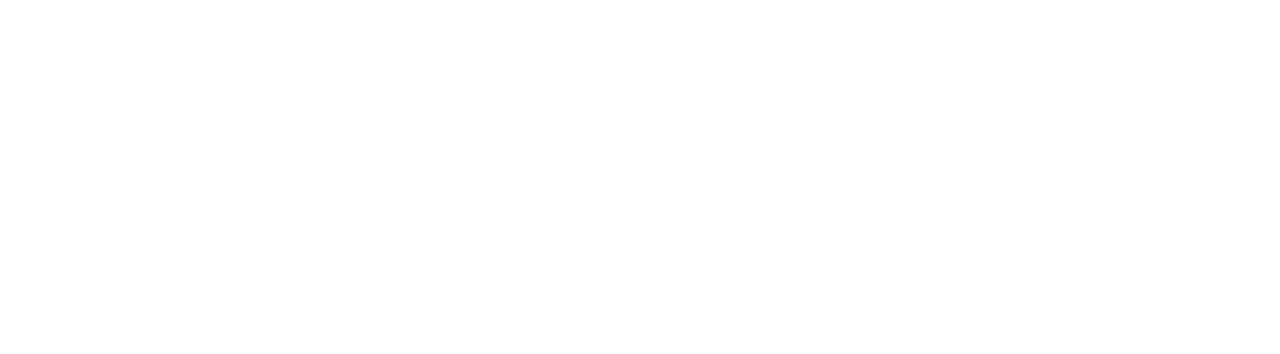
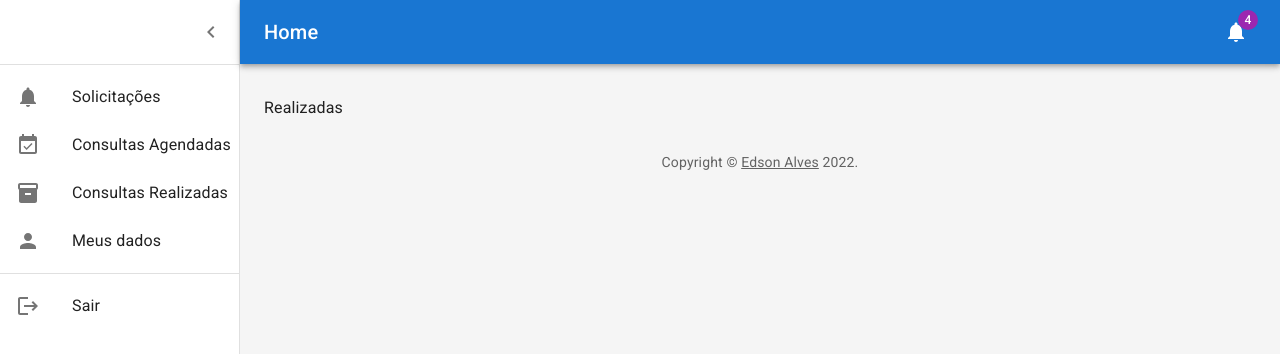
Before and after one commit to egaldino/telepsicologia-psicologo-web, a React (Create React App) app: page /history in a window 1280 px wide. Before the commit this address had no page. Shown: the top 354 px of the page. Built offline with nearby package versions, Linux system fonts and the light colour scheme.

Commit message:
Adicionando template da Home

```diff
--- a/src/App.js
+++ b/src/App.js
@@ -1,6 +1,7 @@
 import React from 'react';
 import Login from "./pages/login/Login";
 import Register from "./pages/register/Register";
+import HomeTemplate from "./pages/home/HomeTemplate";
 import {BrowserRouter, Route, Routes} from "react-router-dom";
 
 
@@ -8,8 +9,24 @@
     return (
         <BrowserRouter>
             <Routes>
-                <Route path="/" element={<Login />} />
-                <Route path="register" element={<Register />} />
+                <Route path="/" element={<Login/>}/>
+                <Route path="register" element={<Register/>}/>
+                <Route path="requests" element={
+                    <HomeTemplate>
+                        Solicitacoes
+                    </HomeTemplate>}/>
+                <Route path="schedule" element={
+                    <HomeTemplate>
+                        Agendamentos
+                    </HomeTemplate>}/>
+                <Route path="history" element={
+                    <HomeTemplate>
+                        Realizadas
+                    </HomeTemplate>}/>
+                <Route path="profile" element={
+                    <HomeTemplate>
+                        Perfil
+                    </HomeTemplate>}/>
             </Routes>
         </BrowserRouter>
     );
--- /dev/null
+++ b/src/pages/home/HomeTemplate.jsx
@@ -0,0 +1,171 @@
+import * as React from 'react';
+import { styled, createTheme, ThemeProvider } from '@mui/material/styles';
+import CssBaseline from '@mui/material/CssBaseline';
+import MuiDrawer from '@mui/material/Drawer';
+import Box from '@mui/material/Box';
+import MuiAppBar from '@mui/material/AppBar';
+import Toolbar from '@mui/material/Toolbar';
+import List from '@mui/material/List';
+import Typography from '@mui/material/Typography';
+import Divider from '@mui/material/Divider';
+import IconButton from '@mui/material/IconButton';
+import Badge from '@mui/material/Badge';
+import Container from '@mui/material/Container';
+import Link from '@mui/material/Link';
+import MenuIcon from '@mui/icons-material/Menu';
+import ChevronLeftIcon from '@mui/icons-material/ChevronLeft';
+import NotificationsIcon from '@mui/icons-material/Notifications';
+import { mainListItems, secondaryListItems } from './listItems';
+
+
+function Copyright(props) {
+    return (
+        <Typography variant="body2" color="text.secondary" align="center" {...props}>
+            {'Copyright © '}
+            <Link color="inherit" href="https://mui.com/">
+                Edson Alves
+            </Link>{' '}
+            {new Date().getFullYear()}
+            {'.'}
+        </Typography>
+    );
+}
+
+const drawerWidth = 240;
+
+const AppBar = styled(MuiAppBar, {
+    shouldForwardProp: (prop) => prop !== 'open',
+})(({ theme, open }) => ({
+    zIndex: theme.zIndex.drawer + 1,
+    transition: theme.transitions.create(['width', 'margin'], {
+        easing: theme.transitions.easing.sharp,
+        duration: theme.transitions.duration.leavingScreen,
+    }),
+    ...(open && {
+        marginLeft: drawerWidth,
+        width: `calc(100% - ${drawerWidth}px)`,
+        transition: theme.transitions.create(['width', 'margin'], {
+            easing: theme.transitions.easing.sharp,
+            duration: theme.transitions.duration.enteringScreen,
+        }),
+    }),
+}));
+
+const Drawer = styled(MuiDrawer, { shouldForwardProp: (prop) => prop !== 'open' })(
+    ({ theme, open }) => ({
+        '& .MuiDrawer-paper': {
+            position: 'relative',
+            whiteSpace: 'nowrap',
+            width: drawerWidth,
+            transition: theme.transitions.create('width', {
+                easing: theme.transitions.easing.sharp,
+                duration: theme.transitions.duration.enteringScreen,
+            }),
+            boxSizing: 'border-box',
+            ...(!open && {
+                overflowX: 'hidden',
+                transition: theme.transitions.create('width', {
+                    easing: theme.transitions.easing.sharp,
+                    duration: theme.transitions.duration.leavingScreen,
+                }),
+                width: theme.spacing(7),
+                [theme.breakpoints.up('sm')]: {
+                    width: theme.spacing(9),
+                },
+            }),
+        },
+    }),
+);
+
+const mdTheme = createTheme();
+
+function HomeContent({children}) {
+    const [open, setOpen] = React.useState(true);
+    const toggleDrawer = () => {
+        setOpen(!open);
+    };
+
+    return (
+        <ThemeProvider theme={mdTheme}>
+            <Box sx={{ display: 'flex' }}>
+                <CssBaseline />
+                <AppBar position="absolute" open={open}>
+                    <Toolbar
+                        sx={{
+                            pr: '24px', // keep right padding when drawer closed
+                        }}
+                    >
+                        <IconButton
+                            edge="start"
+                            color="inherit"
+                            aria-label="open drawer"
+                            onClick={toggleDrawer}
+                            sx={{
+                                marginRight: '36px',
+                                ...(open && { display: 'none' }),
+                            }}
+                        >
+                            <MenuIcon />
+                        </IconButton>
+                        <Typography
+                            component="h1"
+                            variant="h6"
+                            color="inherit"
+                            noWrap
+                            sx={{ flexGrow: 1 }}
+                        >
+                            Home
+                        </Typography>
+                        <IconButton color="inherit">
+                            <Badge badgeContent={4} color="secondary">
+                                <NotificationsIcon />
+                            </Badge>
+                        </IconButton>
+                    </Toolbar>
+                </AppBar>
+                <Drawer variant="permanent" open={open}>
+                    <Toolbar
+                        sx={{
+                            display: 'flex',
+                            alignItems: 'center',
+                            justifyContent: 'flex-end',
+                            px: [1],
+                        }}
+                    >
+                        <IconButton onClick={toggleDrawer}>
+                            <ChevronLeftIcon />
+                        </IconButton>
+                    </Toolbar>
+                    <Divider />
+                    <List component="nav">
+                        {mainListItems}
+                        <Divider sx={{ my: 1 }} />
+                        {secondaryListItems}
+                    </List>
+                </Drawer>
+                <Box
+                    component="main"
+                    sx={{
+                        backgroundColor: (theme) =>
+                            theme.palette.mode === 'light'
+                                ? theme.palette.grey[100]
+                                : theme.palette.grey[900],
+                        flexGrow: 1,
+                        height: '100vh',
+                        overflow: 'auto',
+                    }}
+                >
+                    <Toolbar />
+                    <Container maxWidth="lg" sx={{ mt: 4, mb: 4 }}>
+                        {children}
+                        <Copyright sx={{ pt: 4 }} />
+                    </Container>
+                </Box>
+            </Box>
+        </ThemeProvider>
+    );
+}
+
+export default function HomeTemplate({ children }) {
+    return <HomeContent>{children}</HomeContent>;
+}
--- /dev/null
+++ b/src/pages/home/listItems.js
@@ -0,0 +1,50 @@
+import * as React from 'react';
+import ListItemButton from '@mui/material/ListItemButton';
+import ListItemIcon from '@mui/material/ListItemIcon';
+import ListItemText from '@mui/material/ListItemText';
+import EventAvailableIcon from '@mui/icons-material/EventAvailable';
+import InventoryIcon from '@mui/icons-material/Inventory';
+import PersonIcon from '@mui/icons-material/Person';
+import NotificationsIcon from "@mui/icons-material/Notifications";
+import { Link as ReactRouterLink } from "react-router-dom";
+import LogoutIcon from '@mui/icons-material/Logout';
+
+export const mainListItems = (
+    <React.Fragment>
+        <ListItemButton component={ReactRouterLink} to={"/requests"}>
+            <ListItemIcon>
+                <NotificationsIcon />
+            </ListItemIcon>
+            <ListItemText primary="Solicitações"/>
+        </ListItemButton>
+        <ListItemButton component={ReactRouterLink} to={"/schedule"}>
+            <ListItemIcon>
+                <EventAvailableIcon />
+            </ListItemIcon>
+            <ListItemText primary="Consultas Agendadas" />
+        </ListItemButton>
+        <ListItemButton component={ReactRouterLink} to={"/history"}>
+            <ListItemIcon>
+                <InventoryIcon />
+            </ListItemIcon>
+            <ListItemText primary="Consultas Realizadas" />
+        </ListItemButton>
+        <ListItemButton component={ReactRouterLink} to={"/profile"}>
+            <ListItemIcon>
+                <PersonIcon />
+            </ListItemIcon>
+            <ListItemText primary="Meus dados" />
+        </ListItemButton>
+    </React.Fragment>
+);
+
+export const secondaryListItems = (
+    <React.Fragment>
+        <ListItemButton component={ReactRouterLink} to={"/"}>
+            <ListItemIcon>
+                <LogoutIcon />
+            </ListItemIcon>
+            <ListItemText primary="Sair" />
+        </ListItemButton>
+    </React.Fragment>
+);
--- a/src/pages/login/Login.jsx
+++ b/src/pages/login/Login.jsx
@@ -105,6 +105,8 @@
                                 fullWidth
                                 variant="contained"
                                 sx={{ mt: 3, mb: 2 }}
+                                component={ReactRouterLink}
+                                to="/requests"
                             >
                                 Entrar
                             </Button>
```
